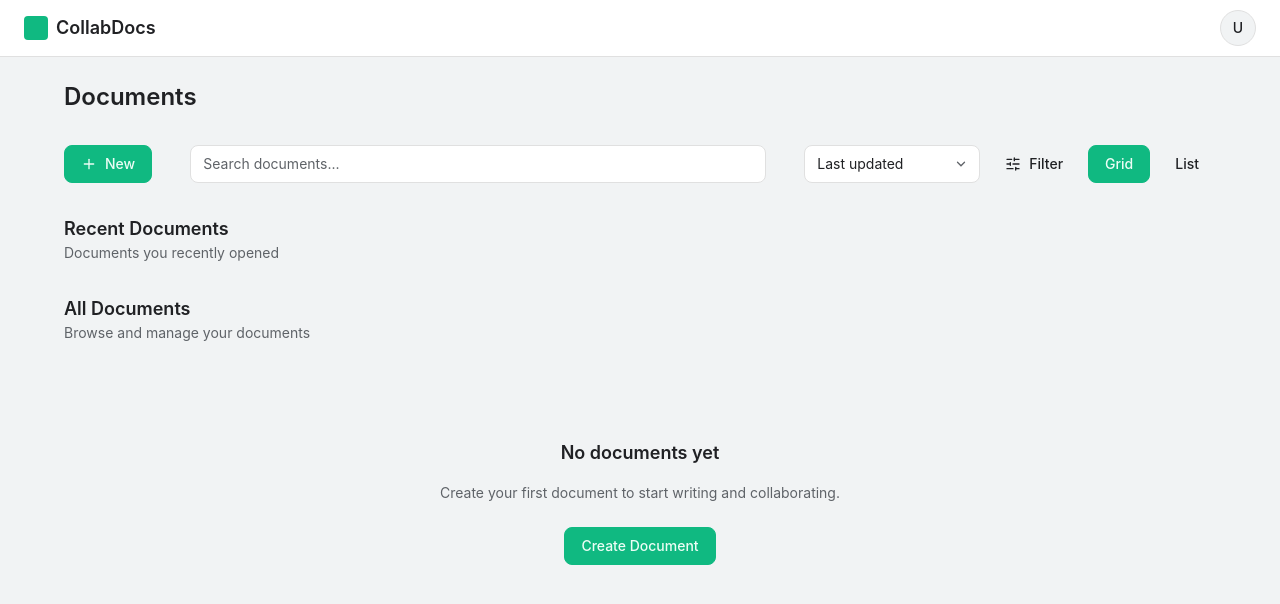
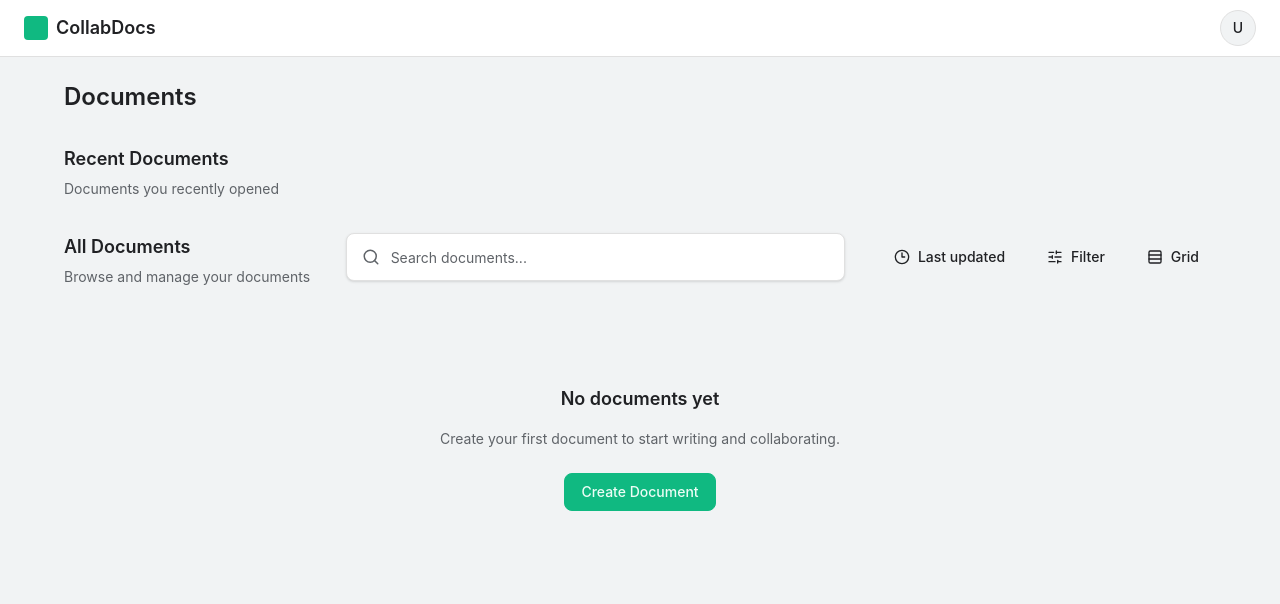
Before and after one commit to c3ngiz/Bachelor-Praxisphase, a React app in the folder frontend/: page /dashboard in a window 1280 px wide. Both pictures are taken after typing "name@example.com", "Sample123" into the empty fields and a click on the button "Sign In". Shown: the top 604 px of the page. Built offline with nearby package versions, Linux system fonts and the light colour scheme; the HTML template or start-up script is replaced by a standard one.

Commit message:
refactor: move toolbar items into section header of documents section

```diff
--- a/frontend/src/features/dashboard/components/DashboardToolbar.tsx
+++ /dev/null
@@ -1,33 +0,0 @@
-import CreateButton from "./toolbar/CreateButton";
-import SortSelect from "./toolbar/SortSelect";
-import FilterDropdown from "./toolbar/FilterDropdown";
-import ViewToggle from "./toolbar/ViewToggle";
-import SearchBar from "./toolbar/SearchBar";
-
-type Props = {
-  onCreate: () => void;
-};
-
-export default function DashboardToolbar({ onCreate }: Props) {
-  return (
-    <div className="flex items-center gap-4">
-
-      {/* LEFT */}
-      <CreateButton onCreate={onCreate} />
-
-      {/* CENTER */}
-      <div className="flex flex-1 justify-center">
-        <div className="w-full max-w-xl">
-          <SearchBar />
-        </div>
-      </div>
-
-      {/* RIGHT */}
-      <div className="flex items-center gap-2">
-        <SortSelect />
-        <FilterDropdown />
-        <ViewToggle />
-      </div>
-    </div>
-  );
-}
--- a/frontend/src/features/dashboard/components/toolbar/SearchBar.tsx
+++ b/frontend/src/features/dashboard/components/toolbar/SearchBar.tsx
@@ -1,4 +1,6 @@
 import { useEffect, useState } from "react";
+import { Search } from "lucide-react";
+
 import Input from "@/shared/components/ui/Input";
 import { useDashboardStore } from "../../store/dashboardStore";
 
@@ -11,6 +13,10 @@ export default function SearchBar() {
     const [localValue, setLocalValue] = useState(query);
 
     useEffect(() => {
+        setLocalValue(query);
+    }, [query]);
+
+    useEffect(() => {
         const timeout = setTimeout(() => {
             setSearchQuery(localValue);
         }, DEBOUNCE_MS);
@@ -19,11 +25,17 @@ export default function SearchBar() {
     }, [localValue, setSearchQuery]);
 
     return (
-        <div className="w-full">
+        <div className="relative w-full">
+            <Search
+                size={18}
+                className="pointer-events-none absolute left-4 top-1/2 -translate-y-1/2 text-(--fg-muted)"
+            />
+
             <Input
                 placeholder="Search documents..."
                 value={localValue}
                 onChange={(e) => setLocalValue(e.target.value)}
+                className="h-12 rounded-full border-(--border) bg-(--bg-elevated) pl-11 pr-4 shadow-sm focus-visible:ring-2 focus-visible:ring-(--focus-ring)"
             />
         </div>
     );
--- /dev/null
+++ b/frontend/src/features/dashboard/components/toolbar/SortDropdown.tsx
@@ -0,0 +1,84 @@
+import { Button } from "@/shared/components/ui";
+import Popover from "@/shared/components/ui/Popover";
+import { ArrowDownAZ, CalendarRange, Check, Clock3 } from "lucide-react";
+import { useDashboardStore } from "../../store/dashboardStore";
+
+type SortOption = {
+  value: "updated" | "created" | "title";
+  label: string;
+  icon: typeof Clock3;
+};
+
+const SORT_OPTIONS: SortOption[] = [
+  {
+    value: "updated",
+    label: "Last updated",
+    icon: Clock3,
+  },
+  {
+    value: "created",
+    label: "Created",
+    icon: CalendarRange,
+  },
+  {
+    value: "title",
+    label: "Title",
+    icon: ArrowDownAZ,
+  },
+];
+
+function getCurrentSortLabel(sortBy: "updated" | "created" | "title") {
+  return SORT_OPTIONS.find((option) => option.value === sortBy)?.label ?? "Sort";
+}
+
+export default function SortDropdown() {
+  const sortBy = useDashboardStore((s) => s.sortBy);
+  const setSortBy = useDashboardStore((s) => s.setSortBy);
+
+  return (
+    <Popover
+      align="right"
+      offset={10}
+      className="w-56 py-1"
+      trigger={({ toggle }) => (
+        <Button
+          variant="ghost"
+          className="flex items-center gap-2"
+          onClick={toggle}
+        >
+          <Clock3 size={16} />
+          {getCurrentSortLabel(sortBy)}
+        </Button>
+      )}
+    >
+      {({ close }) => (
+        <div>
+          {SORT_OPTIONS.map((option) => {
+            const Icon = option.icon;
+            const isActive = option.value === sortBy;
+
+            return (
+              <button
+                key={option.value}
+                onClick={() => {
+                  setSortBy(option.value);
+                  close();
+                }}
+                className="flex w-full items-center justify-between gap-3 px-4 py-2 text-sm hover:bg-(--bg)"
+              >
+                <span className="flex items-center gap-2 text-(--fg)">
+                  <Icon size={16} />
+                  {option.label}
+                </span>
+
+                {isActive ? (
+                  <Check size={16} className="text-(--accent)" />
+                ) : null}
+              </button>
+            );
+          })}
+        </div>
+      )}
+    </Popover>
+  );
+}
--- a/frontend/src/features/dashboard/components/toolbar/SortSelect.tsx
+++ /dev/null
@@ -1,23 +0,0 @@
-import { Select } from "@/shared/components/ui";
-import { useDashboardStore } from "../../store/dashboardStore";
-
-export default function SortSelect() {
-  const sortBy = useDashboardStore((s) => s.sortBy);
-  const setSortBy = useDashboardStore((s) => s.setSortBy);
-
-  return (
-    <div className="min-w-44">
-      <Select
-        value={sortBy}
-        onChange={(e) =>
-          setSortBy(e.target.value as "updated" | "created" | "title")
-        }
-        options={[
-          { value: "updated", label: "Last updated" },
-          { value: "created", label: "Created" },
-          { value: "title", label: "Title" },
-        ]}
-      />
-    </div>
-  );
-}
--- /dev/null
+++ b/frontend/src/features/dashboard/components/toolbar/ViewDropdown.tsx
@@ -0,0 +1,79 @@
+import { Button } from "@/shared/components/ui";
+import Popover from "@/shared/components/ui/Popover";
+import { Check, LayoutGrid, List, Rows3 } from "lucide-react";
+import { useDashboardStore } from "../../store/dashboardStore";
+
+type ViewOption = {
+    value: "grid" | "list";
+    label: string;
+    icon: typeof LayoutGrid;
+};
+
+const VIEW_OPTIONS: ViewOption[] = [
+    {
+        value: "grid",
+        label: "Grid",
+        icon: LayoutGrid,
+    },
+    {
+        value: "list",
+        label: "List",
+        icon: List,
+    },
+];
+
+function getCurrentViewLabel(viewMode: "grid" | "list") {
+    return VIEW_OPTIONS.find((option) => option.value === viewMode)?.label ?? "View";
+}
+
+export default function ViewDropdown() {
+    const viewMode = useDashboardStore((s) => s.viewMode);
+    const setViewMode = useDashboardStore((s) => s.setViewMode);
+
+    return (
+        <Popover
+            align="right"
+            offset={10}
+            className="w-52 py-1"
+            trigger={({ toggle }) => (
+                <Button
+                    variant="ghost"
+                    className="flex items-center gap-2"
+                    onClick={toggle}
+                >
+                    <Rows3 size={16} />
+                    {getCurrentViewLabel(viewMode)}
+                </Button>
+            )}
+        >
+            {({ close }) => (
+                <div>
+                    {VIEW_OPTIONS.map((option) => {
+                        const Icon = option.icon;
+                        const isActive = option.value === viewMode;
+
+                        return (
+                            <button
+                                key={option.value}
+                                onClick={() => {
+                                    setViewMode(option.value);
+                                    close();
+                                }}
+                                className="flex w-full items-center justify-between gap-3 px-4 py-2 text-sm hover:bg-(--bg)"
+                            >
+                                <span className="flex items-center gap-2 text-(--fg)">
+                                    <Icon size={16} />
+                                    {option.label}
+                                </span>
+
+                                {isActive ? (
+                                    <Check size={16} className="text-(--accent)" />
+                                ) : null}
+                            </button>
+                        );
+                    })}
+                </div>
+            )}
+        </Popover>
+    );
+}
--- a/frontend/src/features/dashboard/components/toolbar/ViewToggle.tsx
+++ /dev/null
@@ -1,25 +0,0 @@
-import Button from "@/shared/components/ui/Button";
-import { useDashboardStore } from "../../store/dashboardStore";
-
-export default function ViewToggle() {
-    const viewMode = useDashboardStore((s) => s.viewMode);
-    const setViewMode = useDashboardStore((s) => s.setViewMode);
-
-    return (
-        <div className="flex items-center gap-2">
-            <Button
-                variant={viewMode === "grid" ? "primary" : "ghost"}
-                onClick={() => setViewMode("grid")}
-            >
-                Grid
-            </Button>
-
-            <Button
-                variant={viewMode === "list" ? "primary" : "ghost"}
-                onClick={() => setViewMode("list")}
-            >
-                List
-            </Button>
-        </div>
-    );
-}
--- a/frontend/src/features/dashboard/pages/DashboardPage.tsx
+++ b/frontend/src/features/dashboard/pages/DashboardPage.tsx
@@ -8,7 +8,6 @@ import SectionHeader from "@/shared/components/layout/SectionHeader";
 import DocumentsContainer from "../components/DocumentsContainer";
 import DocumentsEmptyState from "../components/DocumentsEmptyState";
 import RecentDocuments from "../components/RecentDocuments";
-import DashboardToolbar from "../components/DashboardToolbar";
 
 import CreateDocumentModal from "../components/modals/CreateDocumentModal";
 import RenameDocumentModal from "../components/modals/RenameDocumentModal";
@@ -21,6 +20,11 @@ import { useDocumentSelection } from "../hooks/useDocumentSelection";
 import { useDashboardStore } from "../store/dashboardStore";
 import { filterDocuments } from "../utils/filterDocuments";
 import { sortDocuments } from "../utils/sortDocuments";
+
+import SearchBar from "../components/toolbar/SearchBar";
+import SortDropdown from "../components/toolbar/SortDropdown";
+import FilterDropdown from "../components/toolbar/FilterDropdown";
+import ViewDropdown from "../components/toolbar/ViewDropdown";
 
 export default function DashboardPage() {
     const navigate = useNavigate();
@@ -122,8 +126,6 @@ export default function DashboardPage() {
     return (
         <>
             <PageContainer title="Documents">
-                <DashboardToolbar onCreate={handleOpenCreateModal} />
-
                 <Section>
                     <SectionHeader
                         title="Recent Documents"
@@ -137,6 +139,18 @@ export default function DashboardPage() {
                     <SectionHeader
                         title="All Documents"
                         description="Browse and manage your documents"
+                        center={
+                            <div className="w-full max-w-2xl">
+                                <SearchBar />
+                            </div>
+                        }
+                        right={
+                            <>
+                                <SortDropdown />
+                                <FilterDropdown />
+                                <ViewDropdown />
+                            </>
+                        }
                     />
 
                     {isEmpty ? (
--- a/frontend/src/shared/components/layout/SectionHeader.tsx
+++ b/frontend/src/shared/components/layout/SectionHeader.tsx
@@ -3,36 +3,39 @@ import type { ReactNode } from "react";
 type Props = {
   title: string;
   description?: string;
+  center?: ReactNode;
+  right?: ReactNode;
   actions?: ReactNode;
 };
 
 export default function SectionHeader({
   title,
   description,
+  center,
+  right,
   actions,
 }: Props) {
+  const resolvedRight = right ?? actions;
+
   return (
-    <div className="flex items-center justify-between gap-4">
-
-      {/* LEFT */}
-      <div className="flex flex-col">
-        <h2 className="text-lg font-semibold text-(--fg)">
-          {title}
-        </h2>
+    <div className="grid grid-cols-[minmax(220px,1fr)_minmax(380px,2fr)_auto] items-start gap-8">
+      <div className="min-w-0">
+        <h2 className="text-lg font-semibold text-(--fg)">{title}</h2>
 
         {description && (
-          <p className="text-sm text-(--fg-muted)">
+          <p className="mt-1 text-sm leading-6 text-(--fg-muted)">
             {description}
           </p>
         )}
       </div>
 
-      {/* RIGHT */}
-      {actions && (
-        <div className="flex items-center gap-2">
-          {actions}
-        </div>
-      )}
+      <div className="flex w-full justify-center">
+        {center}
+      </div>
+
+      <div className="flex min-h-12 items-center justify-end gap-2">
+        {resolvedRight}
+      </div>
     </div>
   );
 }
```
